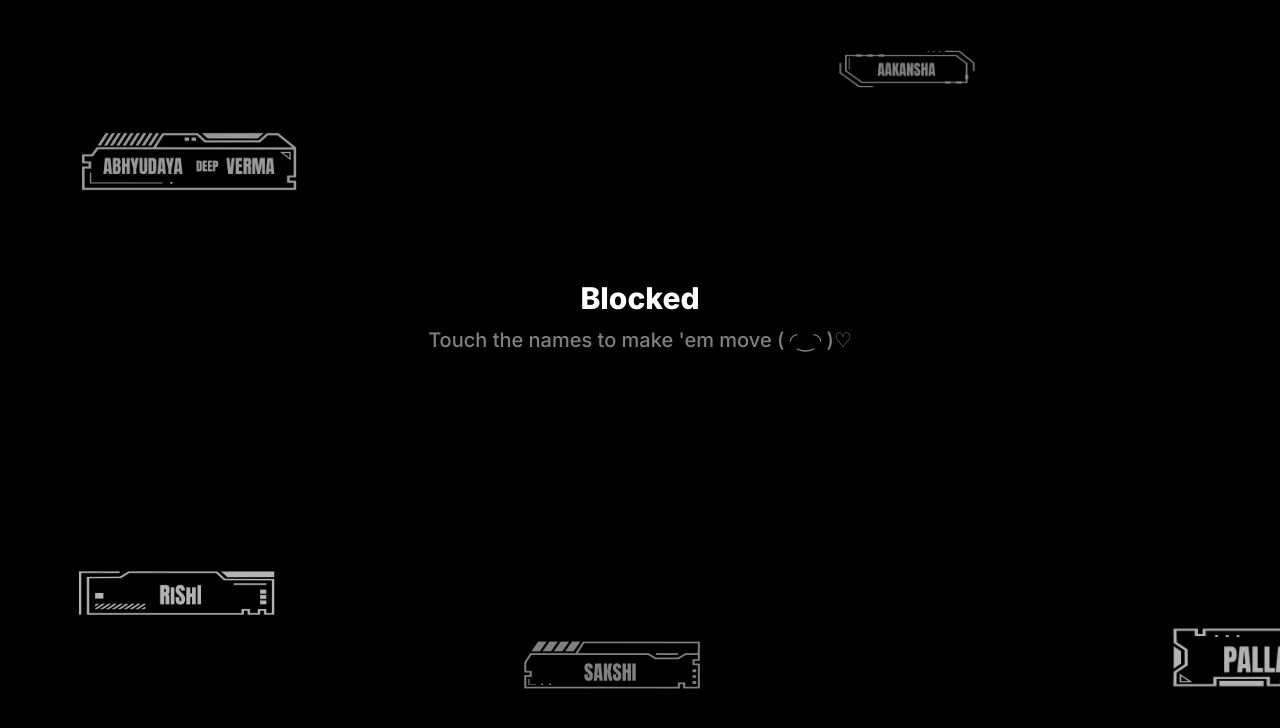
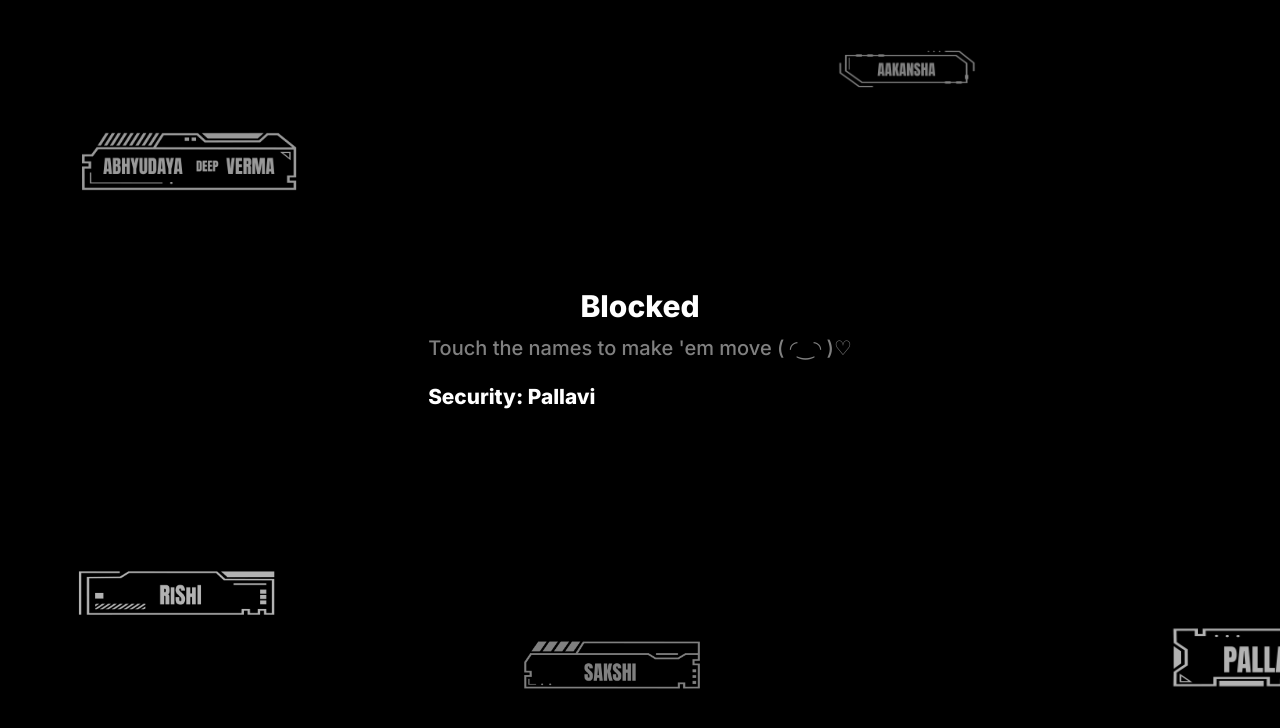
Before and after one commit to pixelDriftadv/trrrr, a Next.js app: page / in a window 1280 px wide. Shown: the top 728 px of the page. Built offline with nearby package versions, Linux system fonts and the light colour scheme.

Commit message:
Update page.module.scss

```diff
--- a/src/app/page.module.scss
+++ b/src/app/page.module.scss
@@ -29,6 +29,10 @@ line-height: 2.25rem;
             color: white;
             margin: 0px;
             text-align: center;
+        }
+        h2{
+            font-size: 1.30rem;
+            color: white;
         }
         p{
             color: grey;
```
